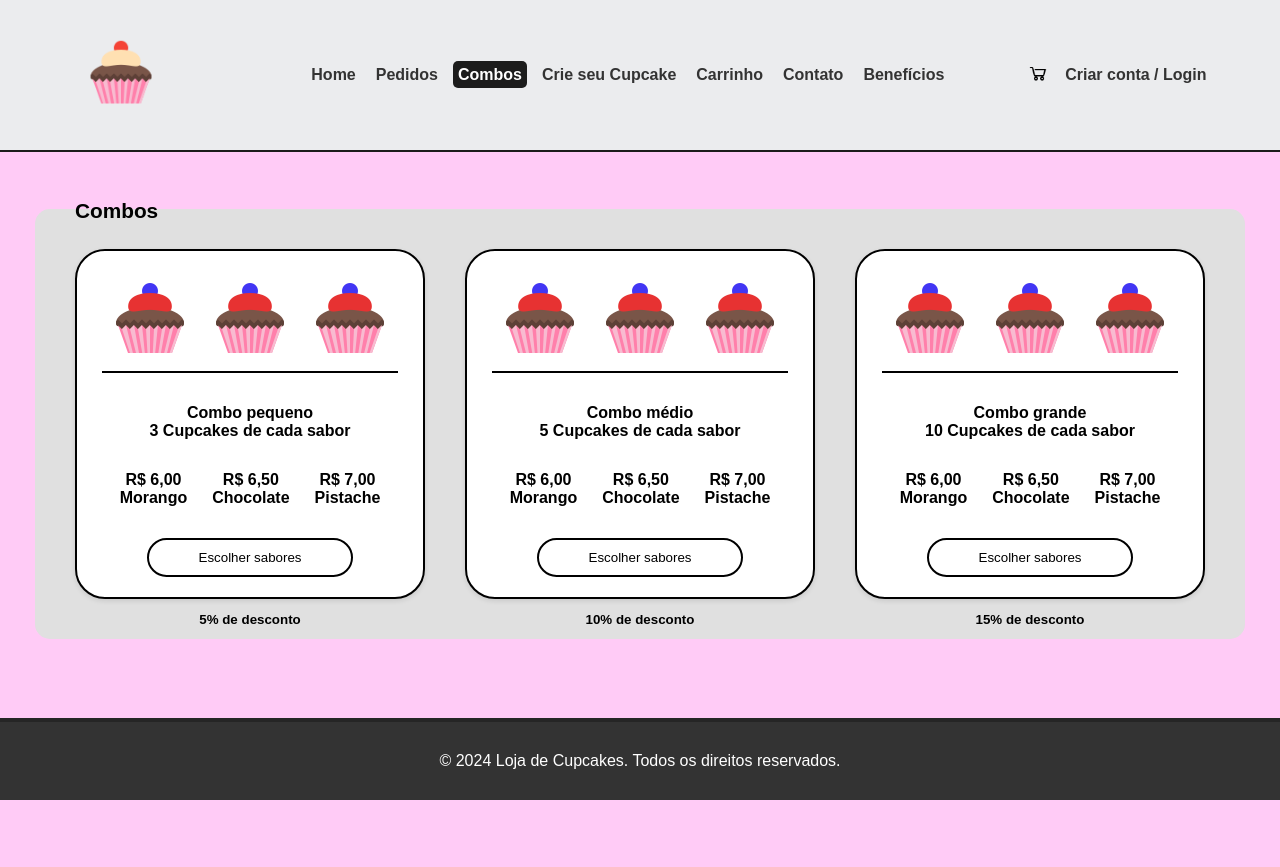
After one commit to Miguel-Aguiar/virtual-cupcake-store, a PHP site: page /combos.html in a window 1280 px wide. The commit adds this page. Run offline with PHP 8.4, Linux system fonts and the light colour scheme.

Commit message:
Página Combos finalizada

```diff
--- /dev/null
+++ b/View/combos.html
@@ -0,0 +1,183 @@
+<!DOCTYPE html>
+<html lang="pt-br">
+<head>
+    <meta charset="UTF-8">
+    <meta name="viewport" content="width=device-width, initial-scale=1.0">
+    <title>Loja de Cupcakes</title>
+
+    <link rel="stylesheet" href="style.css">
+
+    <link rel="shortcut icon" href="./assets/favicon.png" type="image/x-icon">
+
+    <script src="script.js"></script>
+
+</head>
+<body id="Combos">
+
+    <header>
+        <nav class="navbar">
+            <div class="logo">
+                <a href="home.html"><img src="./assets/logo.png" alt="Logo" width="96px" /></a>
+            </div>
+            <ul class="menu">
+                <li><a href="home.html">Home</a></li>
+                <li><a href="pedidos.html">Pedidos</a></li>
+                <li><a class="active" href="combos.html">Combos</a></li>
+                <li><a href="criarCupcake.html">Crie seu Cupcake</a></li>
+                <li><a href="carrinho.html">Carrinho</a></li>
+                <li><a href="contato.html">Contato</a></li>
+                <li><a href="beneficios.html">Benefícios</a></li>
+            </ul>
+            <div class="account-area">
+                <div class="cart-icon">
+                    <a href="#" onclick="toggleCart()" ><img src="./assets/carrinhop.png" /></a>
+                </div>
+                <a href="login.html" class="login-link">Criar conta / Login</a>
+            </div>
+        </nav>
+    </header>
+
+    <div id="cart-sidebar" class="cart-sidebar">
+        <h2>Resumo do Carrinho</h2>
+        <div class="cart-pedido">
+            <img src="./assets/cupcake1m.png" alt="">
+            <span>R$ 7.00 <br> Chocolate</span>
+            <div class="qtd">
+                <div>-</div>
+                <div class="center">5</div>
+                <div>+</div>
+            </div>
+        </div>
+        <p class="cart-total">Valor total: R$ </p>
+        <img class="close" onclick="toggleCart()" src="./assets/fechar.png" width="42px">
+    </div>
+
+    <main>
+        <section class="highlight">
+            <div class="highlight-container">
+                <span class="pag">Combos</span>
+
+                <div class="highlight-item">
+                    <div class="sabores">
+                        <img src="./assets/cupcake1m.png" alt="">
+                        <img src="./assets/cupcake1m.png" alt="">
+                        <img src="./assets/cupcake1m.png" alt="">
+                    </div>
+                    <div class="combos-desc">
+                        <span>Combo pequeno</span>
+                        <span>3 Cupcakes de cada sabor</span>
+                    </div>
+                    <div class="combos-sabores">
+                        <div class="sabor">
+                            <span>R$ 6,00</span>
+                            <span>Morango</span>
+                        </div>
+                        <div class="sabor">
+                            <span>R$ 6,50</span>
+                            <span>Chocolate</span>
+                        </div>
+                        <div class="sabor">
+                            <span>R$ 7,00</span>
+                            <span>Pistache</span>
+                        </div>
+                    </div>
+                    <div class="combos-button">
+                        <button onclick="escolherSabor()">Escolher sabores</button>
+                    </div>
+                    <small class="desconto">5% de desconto</small>
+                </div>
+                <div class="highlight-item">
+                    <div class="sabores">
+                        <img src="./assets/cupcake1m.png" alt="">
+                        <img src="./assets/cupcake1m.png" alt="">
+                        <img src="./assets/cupcake1m.png" alt="">
+                    </div>
+                    <div class="combos-desc">
+                        <span>Combo médio</span>
+                        <span>5 Cupcakes de cada sabor</span>
+                    </div>
+                    <div class="combos-sabores">
+                        <div class="sabor">
+                            <span>R$ 6,00</span>
+                            <span>Morango</span>
+                        </div>
+                        <div class="sabor">
+                            <span>R$ 6,50</span>
+                            <span>Chocolate</span>
+                        </div>
+                        <div class="sabor">
+                            <span>R$ 7,00</span>
+                            <span>Pistache</span>
+                        </div>
+                    </div>
+                    <div class="combos-button">
+                        <button>Escolher sabores</button>
+                    </div>
+                    <small class="desconto">10% de desconto</small>
+                </div>
+                <div class="highlight-item">
+                    <div class="sabores">
+                        <img src="./assets/cupcake1m.png" alt="">
+                        <img src="./assets/cupcake1m.png" alt="">
+                        <img src="./assets/cupcake1m.png" alt="">
+                    </div>
+                    <div class="combos-desc">
+                        <span>Combo grande</span>
+                        <span>10 Cupcakes de cada sabor</span>
+                    </div>
+                    <div class="combos-sabores">
+                        <div class="sabor">
+                            <span>R$ 6,00</span>
+                            <span>Morango</span>
+                        </div>
+                        <div class="sabor">
+                            <span>R$ 6,50</span>
+                            <span>Chocolate</span>
+                        </div>
+                        <div class="sabor">
+                            <span>R$ 7,00</span>
+                            <span>Pistache</span>
+                        </div>
+                    </div>
+                    <div class="combos-button">
+                        <button>Escolher sabores</button>
+                    </div>
+                    <small class="desconto">15% de desconto</small>
+                </div>
+                <div id="choose-flavor" class="choose-flavor">
+                    <h2>Combo pequeno</h2>
+                    <img class="close" onclick="escolherSabor()" src="./assets/fechar.png" width="42px">
+                    <div class="combo-sabores">
+                        <div class="descricao">
+                            <img src="./assets/cupcake1m.png">
+                            <span>R$ 7,00</span>
+                            <span>Cupcake de baunilha com recheio e cobertura de chocolate</span>
+                        </div>
+                        <div class="descricao">
+                            <img src="./assets/cupcake1m.png">
+                            <span>R$ 7,00</span>
+                            <span>Cupcake de baunilha com recheio e cobertura de chocolate</span>
+                        </div>
+                        <div class="descricao">
+                            <img src="./assets/cupcake1m.png">
+                            <span>R$ 7,00</span>
+                            <span>Cupcake de baunilha com recheio e cobertura de chocolate</span>
+                        </div>
+                    </div>
+                    <div class="choose-flavor-footer">
+                        <span>10 unidades de cada</span>
+                        <button onclick="adicionarAoCarrinho()">Adicionar ao carrinho</button>
+                        <span>Valor Total: R$ 205,00</span>
+                    </div>
+                    <div id="notification" class="notification">Item adicionado ao carrinho!</div>
+                </div>
+            </div>
+
+        </section>
+    </main>
+
+    <footer class="footer">
+        <p>&copy; 2024 Loja de Cupcakes. Todos os direitos reservados.</p>
+    </footer>
+</body>
+</html>
--- a/View/pedidos.html
+++ b/View/pedidos.html
@@ -125,6 +125,7 @@
             </div>
         </section>
     </main>
+
     <footer class="footer">
         <p>&copy; 2024 Loja de Cupcakes. Todos os direitos reservados.</p>
     </footer>
--- a/View/script.js
+++ b/View/script.js
@@ -9,7 +9,14 @@ function adicionarAoCarrinho() {
     }, 3000);
 }
 
+// Mostra o mini carrinho
 function toggleCart() {
     const cartSidebar = document.getElementById('cart-sidebar');
     cartSidebar.classList.toggle('show');
 }
+
+// Mostra o escolher sabor da página combos
+function escolherSabor() {
+    const chooseFlavor = document.getElementById('choose-flavor');
+    chooseFlavor.classList.toggle('show');
+}
--- a/View/style.css
+++ b/View/style.css
@@ -98,7 +98,6 @@ header {
     color: #ffa2ff;
 }
 
-/* Aba do carrinho (inicialmente oculta) */
 .cart-sidebar {
     position: fixed;
     top: 0;
@@ -113,7 +112,6 @@ header {
     z-index: 1000;
 }
 
-/* Quando a aba do carrinho é visível */
 .cart-sidebar.show {
     right: 0;
 }
@@ -151,7 +149,6 @@ div.qtd {
     display: flex;
     justify-content: space-around;
     border: 1px solid black;
-    /* padding: 5px 20px; */
 }
 
 div.qtd {
@@ -178,7 +175,7 @@ div.qtd div.center:hover {
 }
 
 
-/* Vitrine */
+/* Vitrine --------------------------------------------------------------------------------------*/
 
 main {
     position: absolute;
@@ -239,7 +236,7 @@ span.pag {
 
 .notification {
     position: fixed;
-    top: 20px;
+    top: -20px;
     right: 20px;
     background-color: #4CAF50;
     color: white;
@@ -272,7 +269,7 @@ span.pag {
     position: relative;
 }
 
-/* Login */
+/* Login ----------------------------------------------------------------------------------------*/
 
 .auth-container {
     display: flex;
@@ -379,13 +376,15 @@ span.pag {
     background-color: #0056b3;
 }
 
-/* Pedidos */
+/* Pedidos ------------------------------------------------------------------------------------- */
 
-#Pedidos .highlight-container {
+#Pedidos .highlight-container,
+#Combos .highlight-container {
     display: flex;
 }
 
-#Pedidos .highlight-item {
+#Pedidos .highlight-item,
+#Combos .highlight-item {
     width: 350px;
     height: 350px;
     border-radius: 30px;
@@ -416,7 +415,7 @@ span.pag {
     align-self: center;
 }
 
-.acompanhar-pedido button {
+button {
     cursor: pointer;
     padding: 10px 50px;
     background-color: white;
@@ -424,8 +423,113 @@ span.pag {
     border-radius: 20px;
     transition: all 0.2s ease;
 }
-
-.acompanhar-pedido button:hover {
+button:hover {
     background-color: rgb(33, 33, 33);
     color: white;
 }
+
+/* Combos -------------------------------------------------------------------------------------- */
+
+#Combos .highlight-item {
+    align-items: center;
+}
+
+.sabores {
+    border-bottom: 2px solid black;
+}
+
+.combos-desc {
+    display: flex;
+    flex-direction: column;
+    align-items: center;
+}
+
+.combos-sabores {
+    display: flex;
+    gap: 25px;
+}
+
+.combos-sabores .sabor {
+    display: flex;
+    flex-direction: column;
+    align-items: center;
+}
+
+.desconto {
+    position: fixed;
+    bottom: 12px;
+}
+
+.choose-flavor.show {
+    display: block;
+    opacity: 1;
+    width: 1210px;
+    height: 440px;
+    z-index: 1;
+}
+
+.choose-flavor {
+    position: absolute;
+    top: -10px;
+    opacity: 0;
+    width: 0;
+    height: 0;
+    z-index: -99;
+    background-color: white;
+    border: 2px solid black;
+    border-radius: 20px;
+    padding: 10px 20px;
+    transition: opacity 0.5s ease, width 0.5s ease, height 0.5s ease;
+    font-size: 1.2em;
+}
+
+.choose-flavor img.close {
+    position: absolute;
+    border: none;
+    right: 14px;
+    top: 5px;
+}
+
+.choose-flavor h2 {
+    margin-bottom: 20px;
+}
+
+.choose-flavor .combo-sabores {
+    display: flex;
+}
+
+.choose-flavor .descricao {
+    display: flex;
+    flex-direction: column;
+    align-items: center;
+    gap: 10px;
+    text-align: center;
+    margin-bottom: 20px;
+    line-height: 1.3em;
+}
+
+.choose-flavor img {
+    border-bottom: 2px solid black;
+}
+
+.choose-flavor img.close:hover {
+    transform: scale(1.1);
+}
+
+.choose-flavor .descricao span {
+    display: block;
+    width: 55%;
+}
+
+.choose-flavor-footer {
+    display: flex;
+    justify-content: space-around;
+    align-items: center;
+    margin-top: 70px;
+}
+
+.choose-flavor .notification {
+    top: -50px;
+    right: auto;
+    left: 20px;
+}
```
